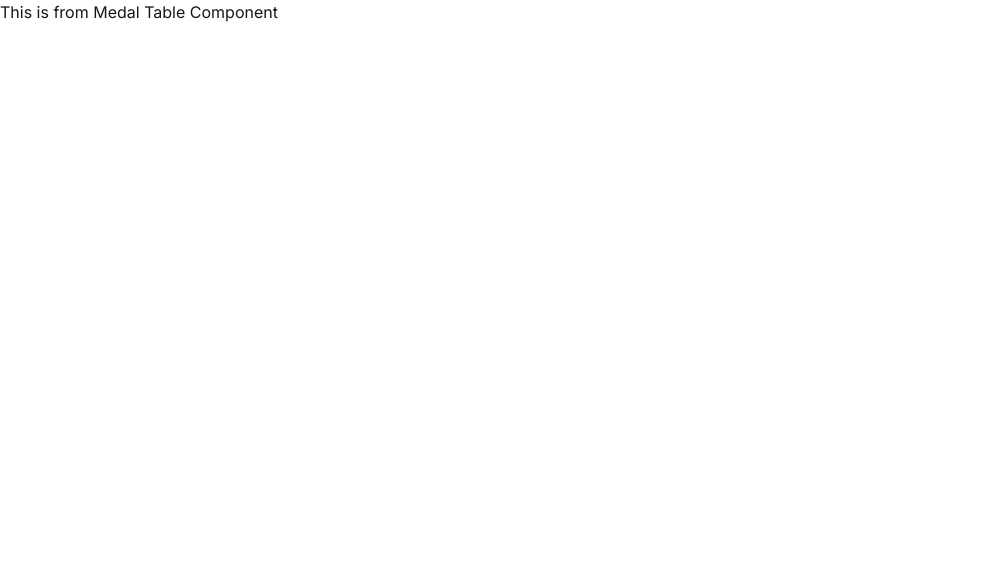
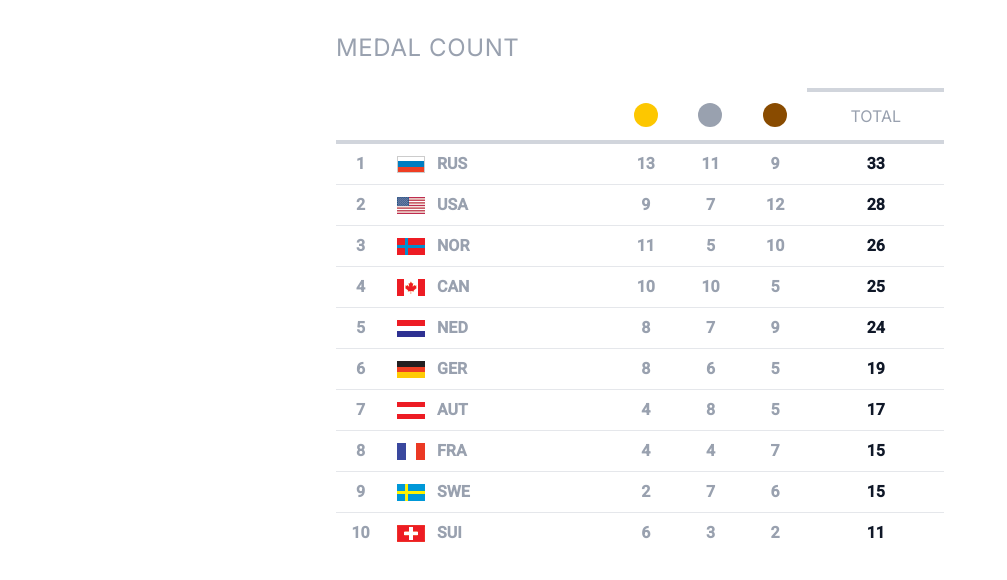
Before and after one commit to ypk/thomsonreuters-techtest, a Next.js app: page / in a window 1280 px wide. Shown: the top 580 px of the page, without its empty margins (0-1007 px from the left). Built offline with nearby package versions, Linux system fonts and the light colour scheme.

Commit message:
refacored Medal Table to render header, content and loader - refactored basic unit tests for Medal Table - added basic unit tests for MedalCircle component

```diff
--- a/app/components/MedalTable.tsx
+++ b/app/components/MedalTable.tsx
@@ -1,5 +1,133 @@
-'use client';
+import { CountryWithTotal, SortType } from '@/app/types/medal';
+import { Container } from './ui/Container';
+import { LoadingSpinner } from './ui/LoadingSpinner';
+import { Flag } from './Flag';
+import { MedalCircle } from './MedalCircle';
+import { TableHeader } from './TableHeader';
 
-export function MedalTable() {
-  return <p>This is from Medal Table Component</p>;
+interface MedalTableProps {
+  countries: CountryWithTotal[];
+  currentSort: SortType;
+  onSortChange: (sortType: SortType) => void;
+  loading?: boolean;
 }
+
+/**
+ * Renders a medal table displaying country rankings and medal counts.
+ *
+ * @param {Object} props - The component props
+ * @param {CountryWithTotal[]} props.countries - List of countries with their medal counts
+ * @param {SortType} props.currentSort - Current sorting type for the medal table
+ * @param {(sortType: SortType) => void} props.onSortChange - Callback function to handle sort type changes
+ * @param {boolean} [props.loading] - Optional flag to show loading state
+ *
+ * @returns {React.ReactElement} A table component displaying Olympic medal rankings
+ */
+export function MedalTable({
+  countries,
+  currentSort,
+  onSortChange,
+  loading,
+}: MedalTableProps) {
+  if (loading) {
+    return (
+      <Container>
+        <LoadingSpinner message="Loading medal data..." />
+      </Container>
+    );
+  }
+
+  return (
+    <Container>
+      <h1 className="text-2xl font-light text-gray-400 mb-6 tracking-wide">
+        MEDAL COUNT
+      </h1>
+      <div className="overflow-x-auto">
+        <table className="w-full">
+          <thead>
+            <tr className="border-b-4 border-gray-300">
+              <TableHeader
+                sortType={undefined}
+                currentSort={currentSort}
+                onSortChange={onSortChange}
+              ></TableHeader>
+              <TableHeader
+                sortType={undefined}
+                currentSort={currentSort}
+                onSortChange={onSortChange}
+              ></TableHeader>
+              <TableHeader
+                sortType="gold"
+                currentSort={currentSort}
+                onSortChange={onSortChange}
+              >
+                <MedalCircle type="gold" isActive={currentSort === 'gold'} />
+              </TableHeader>
+              <TableHeader
+                sortType="silver"
+                currentSort={currentSort}
+                onSortChange={onSortChange}
+              >
+                <MedalCircle
+                  type="silver"
+                  isActive={currentSort === 'silver'}
+                />
+              </TableHeader>
+              <TableHeader
+                sortType="bronze"
+                currentSort={currentSort}
+                onSortChange={onSortChange}
+              >
+                <MedalCircle
+                  type="bronze"
+                  isActive={currentSort === 'bronze'}
+                />
+              </TableHeader>
+              <TableHeader
+                sortType="total"
+                currentSort={currentSort}
+                onSortChange={onSortChange}
+              >
+                TOTAL
+              </TableHeader>
+            </tr>
+          </thead>
+          <tbody>
+            {countries.map((country, index) => (
+              <tr
+                key={country.code}
+                className={
+                  index < countries.length - 1 ? 'border-b border-gray-200' : ''
+                }
+              >
+                <td className="py-2 text-gray-400 text-center font-roboto font-extrabold">
+                  {index + 1}
+                </td>
+                <td className="py-2 flex items-center">
+                  <div className="mx-3">
+                    <Flag countryCode={country.code} />
+                  </div>
+                  <span className="text-gray-400 font-roboto font-bold">
+                    {country.code}
+                  </span>
+                </td>
+                <td className="text-center py-2 text-gray-400 font-roboto font-bold">
+                  {country.gold}
+                </td>
+                <td className="text-center py-2 text-gray-400 font-roboto font-bold">
+                  {country.silver}
+                </td>
+                <td className="text-center py-2 text-gray-400 font-roboto font-bold">
+                  {country.bronze}
+                </td>
+                <td className="text-center py-2 text-gray-900 font-roboto font-bold">
+                  {country.total}
+                </td>
+              </tr>
+            ))}
+          </tbody>
+        </table>
+      </div>
+    </Container>
+  );
+}
```
Also changed, not shown: 1 other file (tests, documents, lock files or other folders).
